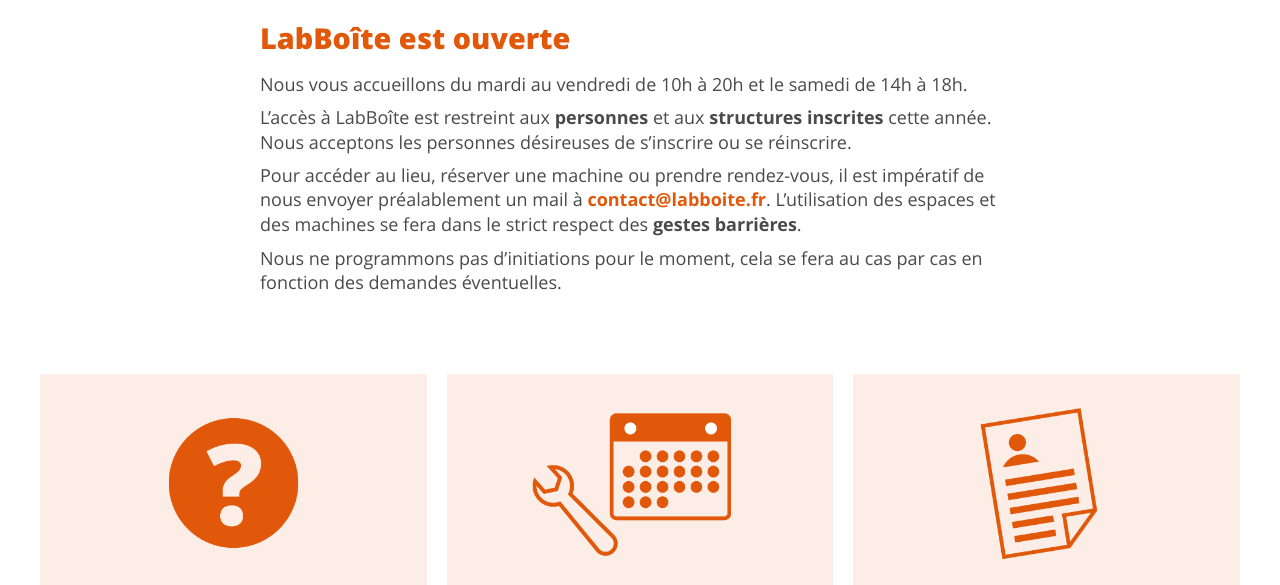
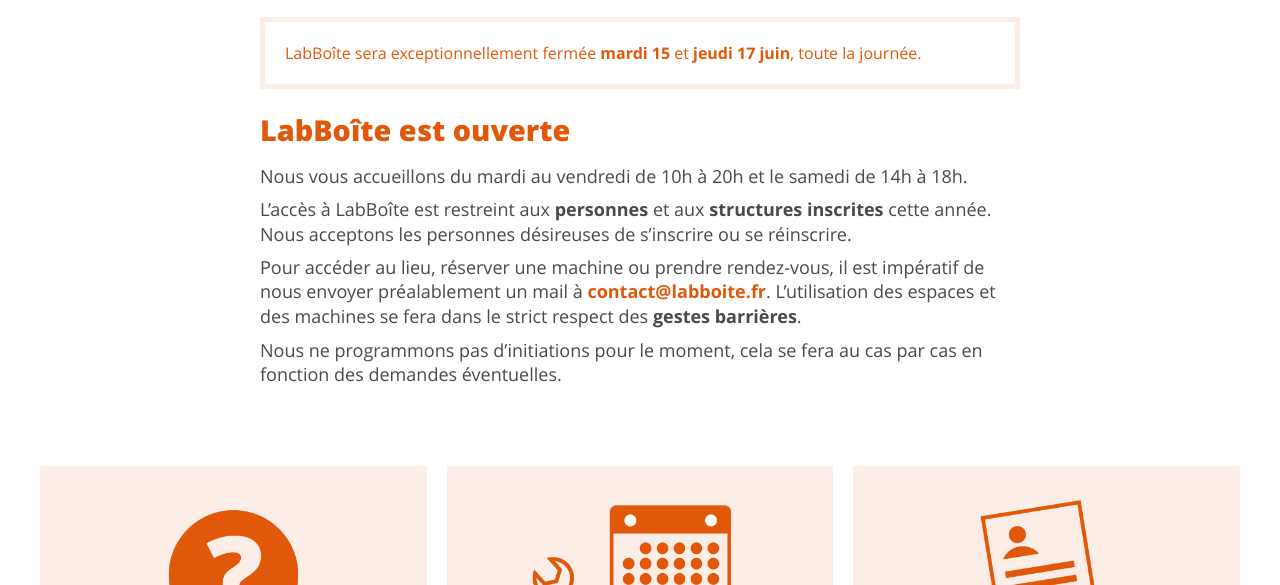
Before and after one commit to LabBoite/temporary_website, a website: page index.html in a window 1280 px wide. Shown: the part 215-800 px from the top of the page. Drawn offline with Linux system fonts and the light colour scheme.

Commit message:
Content updated (exceptional closure)

```diff
--- a/index.html
+++ b/index.html
@@ -15,6 +15,9 @@
                     </div>
                     <div class="intro-message">
                         En raison d'un grave incident affectant notre hébergeur, notre site internet est indisponible pour le moment. Nous vous présentons toutes nos excuses pour la gêne occasionnée.
+                    </div>
+                    <div class="intro-alert">
+                        <div class="alert-body">LabBoîte sera exceptionnellement fermée <strong>mardi 15</strong> et <strong>jeudi 17 juin</strong>, toute la journée.</div>
                     </div>
                 </section>
                 <section class="page">
```
Also changed, not shown: machine.html (+1 -0 lines).
